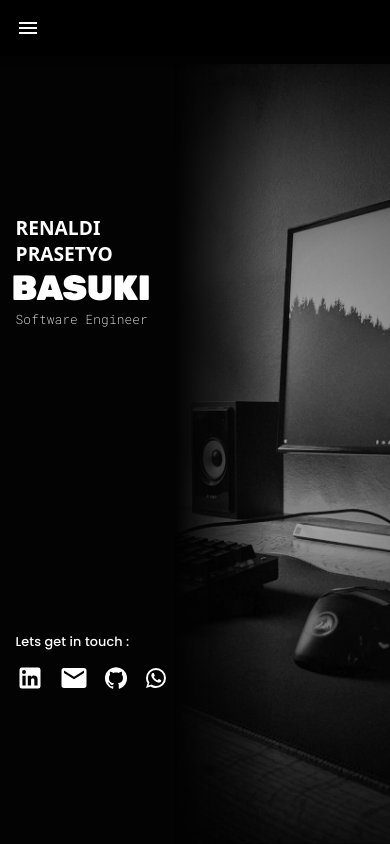
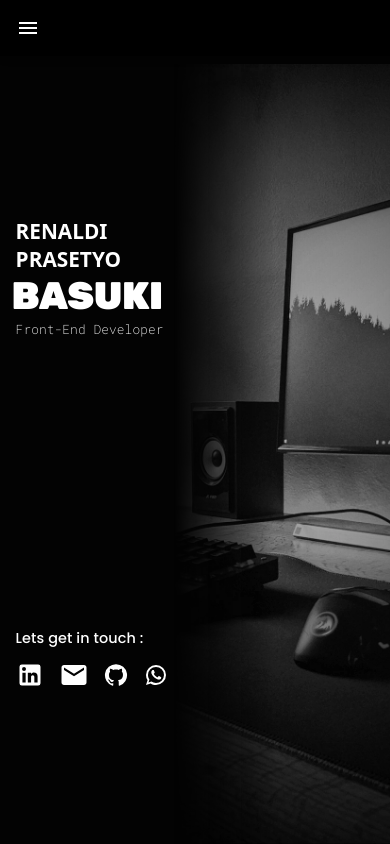
Before and after one commit to RPrasetyoB/rpb.com, a React (Vite) app: page / in a window 390 px wide. Shown: the top 844 px of the page. Built offline with nearby package versions, Linux system fonts and the light colour scheme; a web font is replaced by a local one.

Commit message:
fix: responsive

```diff
--- a/package.json
+++ b/package.json
@@ -15,6 +15,7 @@
     "@mui/icons-material": "^5.15.5",
     "@mui/lab": "^5.0.0-alpha.161",
     "@mui/material": "^5.15.5",
+    "framer-motion": "^11.0.3",
     "react": "^18.2.0",
     "react-dom": "^18.2.0",
     "react-rating": "^2.0.5",
--- a/src/Theme/index.ts
+++ b/src/Theme/index.ts
@@ -1,6 +1,6 @@
-import createTheme from "@mui/material/styles/createTheme";
+import { createTheme } from "@mui/material/styles";
 
-declare module "@mui/material/styles" {
+declare module "@mui/material" {
   interface TypographyVariants {
     logotype?: React.CSSProperties;
   }
@@ -31,7 +31,7 @@ const theme = createTheme({
       fontWeight: 700,
       color: "white",
       '@media (max-width:768px)': {
-        fontSize: '2.2rem',
+        fontSize: '2.4rem',
       }
     },
 
@@ -60,7 +60,7 @@ const theme = createTheme({
       fontSize: "1.4rem",
       color: "white",
       '@media (max-width:768px)': {
-        fontSize: '1.2rem',
+        fontSize: '1.3rem',
       }
     },
 
@@ -70,7 +70,7 @@ const theme = createTheme({
       fontSize: "1.1rem",
       color: "white",
       '@media (max-width:768px)': {
-        fontSize: '0.8rem',
+        fontSize: '0.9rem',
       }
     },
 
--- a/src/component/Hobbies/index.tsx
+++ b/src/component/Hobbies/index.tsx
@@ -1,8 +1,9 @@
-import { Box, Card, CardContent, Typography } from "@mui/material"
 import SportsEsportsIcon from "@mui/icons-material/SportsEsports";
 import CameraAltIcon from "@mui/icons-material/CameraAlt";
 import MovieIcon from "@mui/icons-material/Movie";
 import TerminalIcon from "@mui/icons-material/Terminal";
+import { Card, CardContent, Typography } from "@mui/material"
+import Box from "@mui/material/Box";
 
 
 
--- /dev/null
+++ b/src/component/Occupation/Occupation.module.scss
@@ -0,0 +1,12 @@
+.container {
+    .text {
+        font-size: 1.1rem;
+        text-align: left;
+        color: white;
+        margin: 0;
+
+        @media(max-width:768px) {
+            font-size: 0.8rem;
+        }
+    }
+}
--- /dev/null
+++ b/src/component/Occupation/index.tsx
@@ -0,0 +1,66 @@
+import { useEffect, useState } from "react";
+import { motion, AnimatePresence } from "framer-motion";
+import { Box } from "@mui/material";
+import styles from "./Occupation.module.scss";
+
+const items = [
+  {
+    id: 1,
+    content: "Software Engineer"
+  },
+  {
+    id: 2,
+    content: "Back-End Developer"
+  },
+  {
+    id: 3,
+    content: "Front-End Developer"
+  },
+  {
+    id: 4,
+    content: "Freelancer"
+  }
+];
+
+const Test01 = () => {
+  const [index, setIndex] = useState(0);
+
+  useEffect(() => {
+    const id = setInterval(() => {
+      setIndex((state) => {
+        if (state >= items.length - 1) return 0;
+        return state + 1;
+      });
+    }, 2000);
+    return () => clearInterval(id);
+  }, []);
+
+  return (
+    <Box style={{ position: "relative" }}>
+      <AnimatePresence>
+        <motion.div
+          key={items[index].id}
+          initial={{ y: 20, opacity: 0 }}
+          animate={{ y: 0, opacity: 1 }}
+          exit={{ y: -20, opacity: 0 }}
+          transition={{ ease: "easeInOut" }}
+          style={{ position: "absolute" }}
+        >
+          {items[index].content}
+        </motion.div>
+      </AnimatePresence>
+    </Box>
+  );
+};
+
+const Occupations = () => {
+  return (
+    <Box className={styles.container}>
+        <div className={styles.text}>
+            <Test01 />
+        </div>
+    </Box>
+  );
+};
+
+export default Occupations;
--- a/src/component/index.ts
+++ b/src/component/index.ts
@@ -2,3 +2,4 @@ export { default as Navbar} from "./Navbar";
 export { default as Rating} from "./Rating";
 export { default as ExpTimeline} from "./ExpTimeline";
 export { default as Hobbies} from "./Hobbies";
+export { default as Occupations} from "./Occupation";
--- a/src/containers/About/index.tsx
+++ b/src/containers/About/index.tsx
@@ -1,7 +1,8 @@
-import { Box, Typography, useMediaQuery } from "@mui/material";
 import HorizontalRuleIcon from "@mui/icons-material/HorizontalRule";
 import photo from "../../assets/rpb.webp";
 import theme from "../../Theme";
+import { Typography, useMediaQuery } from "@mui/material";
+import Box from "@mui/material/Box";
 
 const About = () => {
   const isMobile = useMediaQuery(theme.breakpoints.down("sm"));
--- a/src/containers/Home/index.tsx
+++ b/src/containers/Home/index.tsx
@@ -1,4 +1,3 @@
-import { Box, IconButton, Typography, useMediaQuery } from "@mui/material";
 import LinkedInIcon from "@mui/icons-material/LinkedIn";
 import EmailIcon from "@mui/icons-material/Email";
 import GitHubIcon from "@mui/icons-material/GitHub";
@@ -6,6 +5,9 @@ import WhatsAppIcon from "@mui/icons-material/WhatsApp";
 import bg from "../../assets/table.webp";
 import bgMobile from "../../assets/table2.webp"
 import theme from "../../Theme";
+import { Occupations } from "../../component";
+import { IconButton, Typography, useMediaQuery } from "@mui/material";
+import Box from "@mui/material/Box";
 
 const Home = () => {
   const isMobile = useMediaQuery(theme.breakpoints.down("sm"));
@@ -69,7 +71,7 @@ const Home = () => {
             variant="h6"
             sx={{ fontFamily: "Roboto Mono, monospace" }}
           >
-            Software Engineer
+            <Occupations />
           </Typography>
         </Box>
         <Box sx={{ display: "flex", flexDirection: "column", gap: "10px" }}>
```
Also changed, not shown: src/containers/Resume/index.tsx (+5 -5 lines), 1 other file (tests, documents, lock files or other folders).
